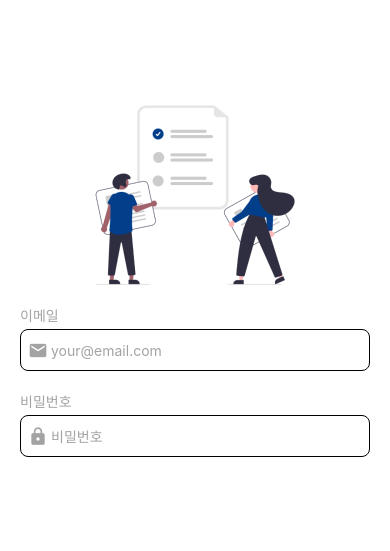
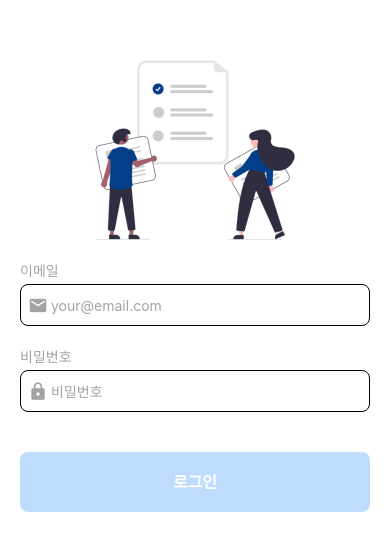
Before and after one commit to Hyome720/rn-todo, a React Native app: screen / in a window 390 px wide. Shown: the part 141-692 px from the top of the page. Built offline with nearby package versions, Linux system fonts and the light colour scheme.

Commit message:
:sparkles: 로그인 기능 완성

```diff
--- /dev/null
+++ b/src/api/auth.js
@@ -0,0 +1,14 @@
+const USER_EMAIL = 'my@email.com';
+const USER_PASSWORD = '1234';
+
+export const signIn = (email, password) => {
+  return new Promise((resolve, reject) => {
+    setTimeout(() => {
+      if (email === USER_EMAIL && password === USER_PASSWORD) {
+        resolve(email);
+      } else {
+        reject('이메일 혹은 비밀번호가 올바르지 않습니다.');
+      }
+    }, 1000);
+  });
+};
--- a/src/colors.js
+++ b/src/colors.js
@@ -2,7 +2,9 @@ export const WHITE = '#fff';
 export const BLACK = '#000';
 
 export const PRIMARY = {
+  LIGHT: '#93c5fd',
   DEFAULT: '#2563eb',
+  DARK: '#1e3a8a',
 };
 
 export const GRAY = {
--- /dev/null
+++ b/src/components/Button.js
@@ -0,0 +1,48 @@
+import { ActivityIndicator, Pressable, StyleSheet, Text } from 'react-native';
+import PropTypes from 'prop-types';
+import { GRAY, PRIMARY, WHITE } from '../colors';
+
+const Button = ({ title, onPress, disabled, isLoading }) => {
+  return (
+    <Pressable
+      onPress={onPress}
+      style={({ pressed }) => [
+        styles.container,
+        pressed && { backgroundColor: PRIMARY.DARK },
+        disabled && { backgroundColor: PRIMARY.LIGHT, opacity: 0.6 },
+      ]}
+      disabled={disabled}
+    >
+      {isLoading ? (
+        <ActivityIndicator size="small" color={GRAY.DEFAULT} />
+      ) : (
+        <Text style={styles.title}>{title}</Text>
+      )}
+    </Pressable>
+  );
+};
+
+Button.propTypes = {
+  title: PropTypes.string.isRequired,
+  onPress: PropTypes.func.isRequired,
+  disabled: PropTypes.bool,
+  isLoading: PropTypes.bool,
+};
+
+const styles = StyleSheet.create({
+  container: {
+    borderRadius: 8,
+    paddingVertical: 20,
+    justifyContent: 'center',
+    alignItems: 'center',
+    backgroundColor: PRIMARY.DEFAULT,
+  },
+  title: {
+    color: WHITE,
+    fontSize: 16,
+    fontWeight: '700',
+    lineHeight: 20,
+  },
+});
+
+export default Button;
--- a/src/screens/SingInScreen.js
+++ b/src/screens/SingInScreen.js
@@ -1,16 +1,40 @@
-import { Image, StyleSheet, View } from 'react-native';
+import { Image, StyleSheet, View, Keyboard, Alert } from 'react-native';
 import Input, {
   IconNames,
   KeyboardTypes,
   ReturnKeyTypes,
 } from '../components/Input';
 import SafeInputView from '../components/SafeInputView';
-import { useRef, useState } from 'react';
+import { useEffect, useRef, useState } from 'react';
+import Button from '../components/Button';
+import { signIn } from '../api/auth';
 
 const SignInScreen = () => {
   const [email, setEmail] = useState('');
   const [password, setPassword] = useState('');
   const passwordRef = useRef(null);
+  const [disabled, setDisabled] = useState(true);
+  const [isLoading, setIsLoading] = useState(false);
+
+  useEffect(() => {
+    setDisabled(!email || !password);
+  }, [email, password]);
+
+  const onSubmit = async () => {
+    if (!isLoading && !disabled) {
+      try {
+        setIsLoading(true);
+        Keyboard.dismiss();
+        const data = await signIn(email, password);
+        console.log(data);
+        setIsLoading(false);
+      } catch (error) {
+        Alert.alert('로그인 실패', error, [
+          { text: '확인', onPress: () => setIsLoading(false) },
+        ]);
+      }
+    }
+  };
 
   return (
     <SafeInputView>
@@ -35,7 +59,17 @@ const SignInScreen = () => {
           value={password}
           onChangeText={(password) => setPassword(password.trim())}
           iconName={IconNames.PASSWORD}
+          onSubmitEditing={onSubmit}
         />
+
+        <View style={styles.buttonContainer}>
+          <Button
+            title="로그인"
+            onPress={onSubmit}
+            disabled={disabled}
+            isLoading={isLoading}
+          />
+        </View>
       </View>
     </SafeInputView>
   );
@@ -51,6 +85,11 @@ const styles = StyleSheet.create({
     width: 200,
     height: 200,
   },
+  buttonContainer: {
+    width: '100%',
+    marginTop: 30,
+    paddingHorizontal: 20,
+  },
 });
 
 export default SignInScreen;
```
